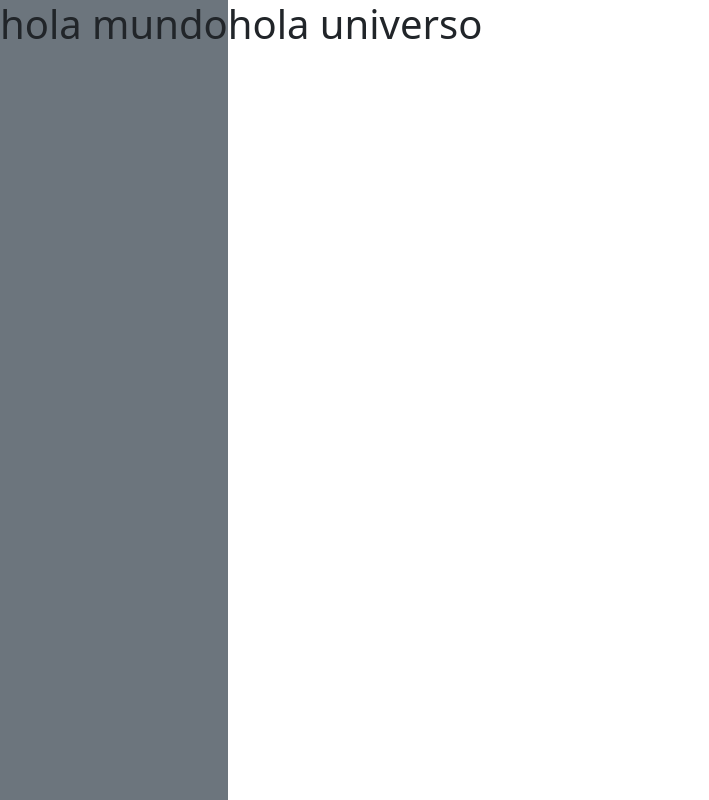
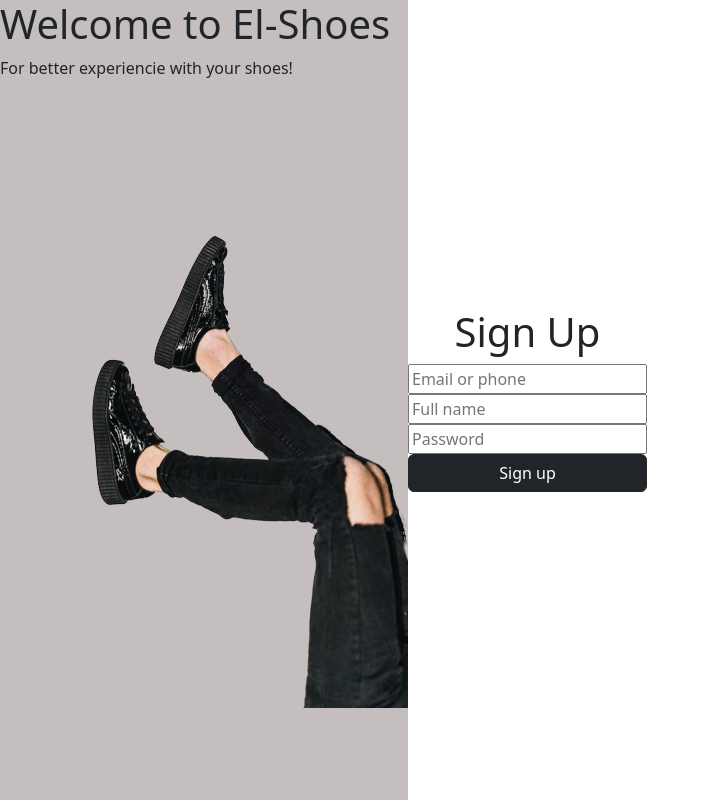
Before and after one commit to NicoLopezBjj/tp_login, a website: page public/index.html in a window 1280 px wide. Shown: the whole page, without its empty margins (0-709 px from the left). Drawn offline with nearby package versions, Linux system fonts and the light colour scheme.

Commit message:
add form

```diff
--- a/app.js
+++ b/app.js
@@ -1,6 +1,7 @@
 const express = require ('express')
 const mysql = require ('mysql')
 const path= require ('path')
+const session = require ('express-session')
 
 
 const app = express ()
--- a/public/estilo.css
+++ b/public/estilo.css
@@ -0,0 +1,3 @@
+.fondoGris{
+    background-color: rgb(196, 190, 190);
+}
--- a/public/index.html
+++ b/public/index.html
@@ -9,9 +9,23 @@
         integrity="sha384-4bw+/aepP/YC94hEpVNVgiZdgIC5+VKNBQNGCHeKRQN+PtmoHDEXuppvnDJzQIu9" crossorigin="anonymous">
 </head>
 <body>
-    <div class="w-100 vh-100 d-flex">
-        <div class="w-40 bg-secondary"> <h1>hola mundo</h1></div>
-        <div class="w-60"><h1>hola universo</h1></div>
+    <div class="w-100 vh-100 d-flex ">
+        <div class="d-flex flex-column fondoGris">
+            <h1>Welcome to El-Shoes</h1>
+            <p>For better experiencie with your shoes!</p>
+            <img src="img/shoesSmallRemoveBG.png" alt="">
+        </div>
+        <div class="d-flex flex-column align-items-center text-center justify-content-center">
+            <div class="">
+                <h1>Sign Up</h1>
+                <form action="" method="post" class="d-flex flex-column">
+                    <input type="text" placeholder="Email or phone">
+                    <input type="text" placeholder="Full name">
+                    <input type="password" placeholder="Password">
+                    <button class="btn btn-dark">Sign up</button>
+                </form>
+            </div>
+        </div>
     </div>
 </body>
 </html>
```
Also changed, not shown: public/img/shoesSmallRemoveBG.png (added).
